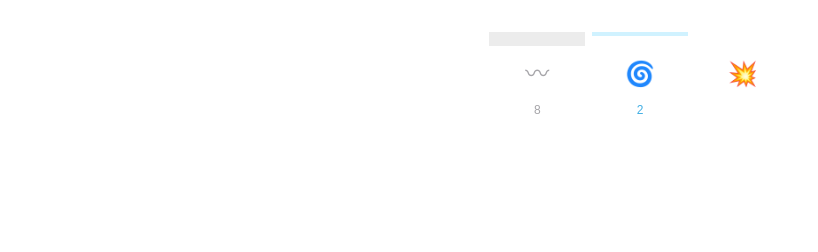
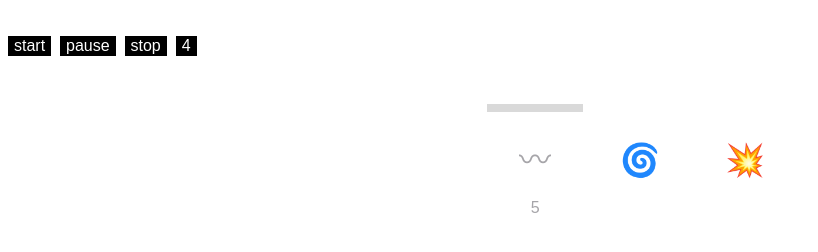
Before and after one commit to shuuki/emoji-story, a plain HTML site: page index.html in a window 1280 px wide. Shown: the whole page, without its empty margins (0-818 px from the left). Drawn offline with Linux system fonts and the light colour scheme.

Commit message:
working timer adds to materials and charts, twiddling with dom

```diff
--- a/index.html
+++ b/index.html
@@ -9,10 +9,11 @@
 <style>
 
 body {
-  font-size: 24px;
+  font-size: 32px;
   color: #eee;
   font-family: sans-serif;
   line-height: 2;
+  -webkit-font-smoothing: antialiased;
 }
 .button2 {
   display: inline;
@@ -64,22 +65,23 @@ body {
 }
 
 .bar {
-  width: 4em;
+  width: 3em;
   display: inline-block;
   vertical-align: top;
   height: 0;
-  transition: 900ms;
+  max-height: 400px;
+  transition: 1000ms;
 }
 #wavy {
-  background: rgba(128, 128, 128, 0.15);
+  background: rgba(128, 128, 128, 0.3);
   color: #a6a5a9;
 }
 #cyclone {
-  background: rgba(24, 188, 255, 0.2);
+  background: rgba(24, 188, 255, 0.3);
   color: #42afe4;
 }
 #boom {
-  background: rgba(255, 67, 8, 0.2);
+  background: rgba(255, 67, 8, 0.3);
   color: #f04f15;
 }
 
@@ -87,6 +89,7 @@ body {
 .badge {
   font-size: 0.5em;
 }
+
 button {
   font-size: 0.5em;
   background: black;
@@ -105,14 +108,14 @@ button:active {
 <body onload="clock.start();"> <!-- convert();  -->
 
 
-<!--<div id="controls">
+<div id="controls">
     <button onclick="clock.start()">start</button>
     <button onclick="clock.pause()">pause</button>
     <button onclick="clock.stop()">stop</button>
-    <button onclick="clock.render('clear')">clear</button>
-</div>-->
+    <button id="stopwatch">0</button>
+</div>
 
-<h1 id="stopwatch"></h1>
+
 
 <p id="log"></p>
 
@@ -128,7 +131,7 @@ button:active {
 
 
     <div id="queue">
-    	<!--<button onclick="build.check()">Build</button>-->
+    	<!-- add items here, then click something to check. or maybe it's always checking and you only get the option to build if it's available <button onclick="build.check()">Build</button>-->
     </div>
 
     <div id="base">
@@ -169,15 +172,13 @@ button:active {
 
 // a little html document couldn't sleep one night
 
-//var stopwatch = document.getElementById("stopwatch")
-//var log = document.getElementById("log")
+var stopwatch = document.getElementById("stopwatch")
 
 // a little clock ticker
 
 var clock = {
-	interval: 500,
+	interval: 1000,
 	ticks: 0,
-	events: [],
 	going: false,
 	increment: null
 }
@@ -194,43 +195,36 @@ clock.move = function() {
 }
 
 clock.add = function() {
+	clock.render("add")
 	clock.ticks++
-	clock.render("add")
 	clock.move()
 }
 
 clock.pause = function() {
 	clearTimeout(clock.increment)
 	clock.going = false
-	clock.render("pause")
+	clock.render()
 }
 
 clock.stop = function() {
 	clearTimeout(clock.increment)
 	clock.ticks = 0
 	clock.going = false
-	clock.render("stop")
+	clock.render()
 }
 
 clock.render = function(state) {
-	if (state == "pause") {
-		clock.events = "click"
-	}
-	if (state == "stop") {
-		clock.events = "bzzt"
-	}
 	if (state == "add") {
 		resource.chance()
 	}
-	if (state == "clear") {
-		clock.events = []
-		//log.innerHTML = " "
-	} else {
-		//log.innerHTML = clock.events
-	}
 
-	//stopwatch.innerHTML = clock.ticks
+	stopwatch.innerHTML = clock.ticks
 }
+
+
+
+
+
 
 // a little die roller
 
@@ -243,29 +237,27 @@ var roll = function(sides) {
 
 
 
+
+
+
 // thinking about resources
 
 var resource = {}
-
 
 resource.chance = function() {
 	var entropy = roll(20)
 	if (entropy <= 12) {
 		wavy.count ++
-		wavy.chart()
+		wavy.render()
 	} else if (entropy >= 13 && entropy <= 18) {
 		cyclone.count ++
-		cyclone.chart()
+		cyclone.render()
 	} else if (entropy >= 19) {
 		boom.count ++
-		boom.chart()
+		boom.render()
 	}
 
 }
-
-
-
-
 
 
 /*
@@ -274,35 +266,52 @@ string should correspond to name of emoji
 */
 
 
-var material = function(name, count) {
+var material = function(name, type) {
 	this.name = name
-	this.count = count
-	this.display = ":" + name + ":"
-
+	this.shortcode = ":" + name + ":"
+	this.count = 0
+	this.type = type
+	this.dom = "<div id=\"" + this.name + "\" class=\"" + this.type + "\">" + this.shortcode + "<div class=\"badge\"></div></div>"
 }
 
-material.prototype.chart = function() {
+material.prototype.render = function() {
 	this.element = document.getElementById(this.name)
-	this.element.style.height = this.count * 2 + "px"
 	this.element.querySelector(".badge").innerHTML = this.count
+	if(this.type == "base") { this.element.style.height = this.count * 2 + "px" }
 }
 
 
-var wavy = new material("wavy", 0)
-var cyclone = new material("cyclone", 0)
-var boom = new material("boom", 0)
+
+var wavy = new material("wavy", "base")
+var cyclone = new material("cyclone", "base")
+var boom = new material("boom", "base")
+
+var snowflake = new material("snowflake", "consumable")
+var zap = new material("zap", "consumable")
+var fire = new material("fire", "consumable")
+var sweat_drops = new material("sweat_drops", "consumable")
+var dash = new material("dash", "consumable")
+var snowman = new material("snowman", "consumable")
 
 
 
 
 
+var sunny = new material("sunny", "consumable")
+var comet = new material("comet", "consumable")
+var new_moon_with_face = new material("new_moon_with_face", "consumable")
 
-/*var bars = {}
+var sunrise = new material("sunrise", "permanent")
+var volcano = new material("volcano", "consumable")
+var milky_way = new material("milky_way", "permanent")
 
-bars.wavy  = document.getElementById("wavy").innerHTML;
-bars.cyclone = document.getElementById("cyclone").innerHTML;
-bars.boom = document.getElementById("boom").innerHTML;
-*/
+var earth_africa = new material("earth_africa", "consumable")
+var island = new material("island", "consumable")
+var mountain = new material("mountain", "consumable")
+var sunrise_over_mountains = new material("sunrise_over_mountains", "permanent")
+var mountain_snow = new material("mountain_snow", "consumable")
+var snowman2 = new material("snowman2", "consumable")
+
 
 
 
@@ -330,9 +339,6 @@ if ! add to boom
 
 
 /*
-
-
-base, tools, unlocks
 
 
 
```
